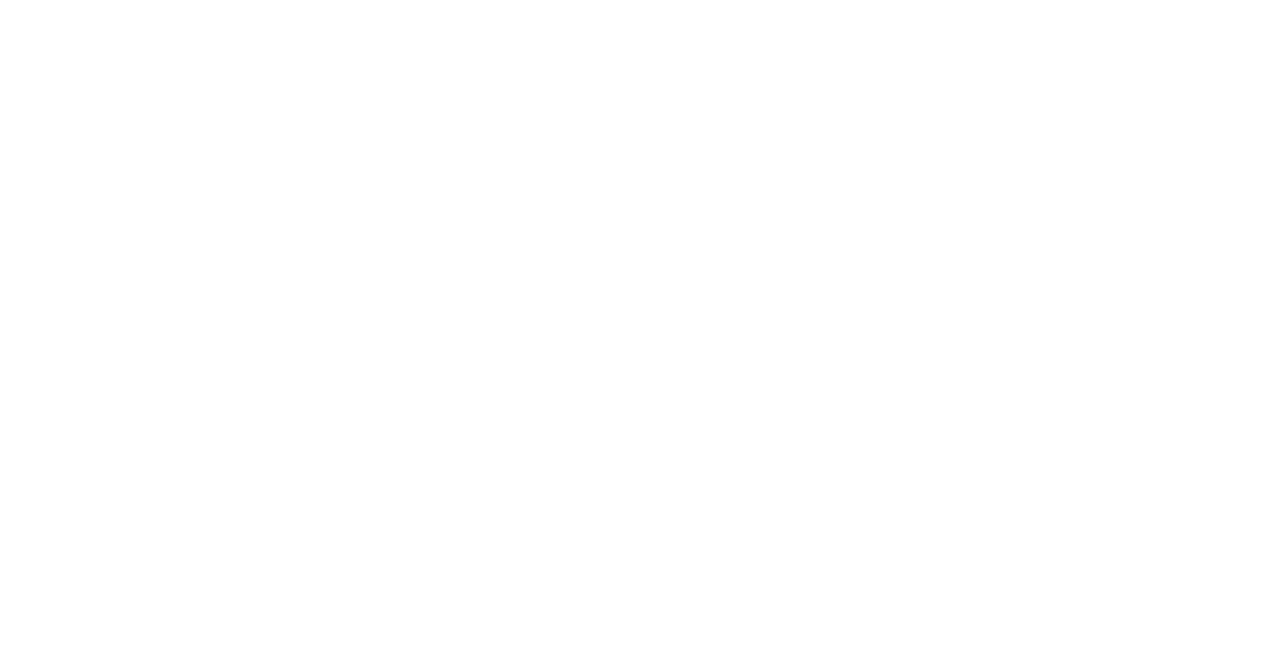
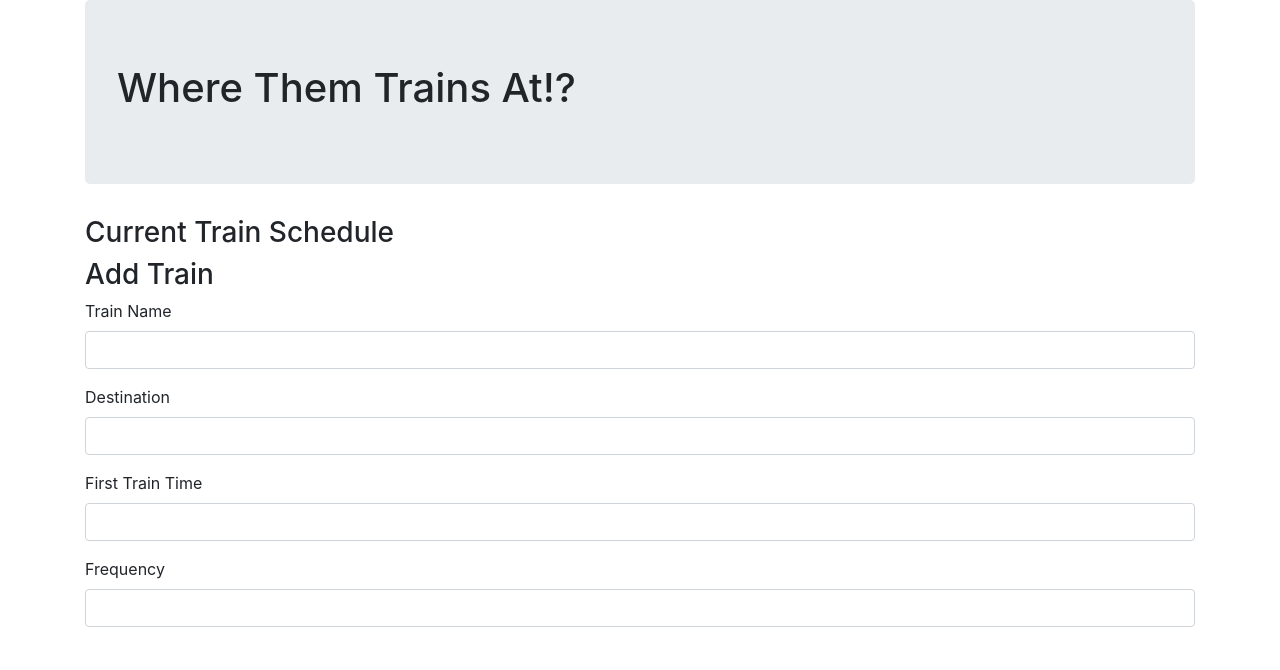
Before and after one commit to jakeokony1024/Train-Times, a plain HTML site: page index.html in a window 1280 px wide. Drawn offline with nearby package versions, Linux system fonts and the light colour scheme.

Commit message:
basic layout of HTML

```diff
--- a/index.html
+++ b/index.html
@@ -18,6 +18,60 @@
 
 <body>
 
+    <div class="container">
+        <div class="row">
+            <div class="col-lg-12">
+                <div class="jumbotron">
+                    <h1>Where Them Trains At!?</h1>
+                </div>
+            </div>
+        </div>
+        <div class="row">
+            <div class="col-md-12">
+                <div class="panel panel-default">
+                    <div class="panel-heading">
+                        <h3 class="panel-title" id="searchesH">Current Train Schedule </h3>
+                    </div>
+                    <div class="panel-body">
+                        <div class="well"></div>
+                    </div>
+
+                </div>
+            </div>
+        </div>
+        <div class="row">
+            <div class="col-md-12">
+                <div class="panel panel-default">
+                    <div class="panel-heading">
+                        <h3 class="panel-title" id="addTrainH">Add Train</h3>
+                    </div>
+                    <div class="panel-body">
+                        <form role="form">
+                            <div class="form-group">
+                                <label for="text">Train Name</label>
+                                <input type="text" class="form-control" id="Tname">
+                            </div>
+                            <div class="form-group">
+                                <label for="text">Destination</label>
+                                <input type="text" class="form-control" id="destination">
+                            </div>
+                            <div class="form-group">
+                                <label for="text">First Train Time</label>
+                                <input type="number" class="form-control" id="first">
+                            </div>
+                            <div class="form-group">
+                                <label for="text">Frequency</label>
+                                <input type="number" class="form-control" id="frequency">
+                            </div>
+                            <button type="submit" class="btn btn-default" id="addTrain"></button>
+                        </form>
+                    </div>
+                </div>
+            </div>
+        </div>
+    </div>
+
+
 
     <script type="text/javascript" src="/Train-Times/assets/javascript/app.js"></script>
 </body>
```
